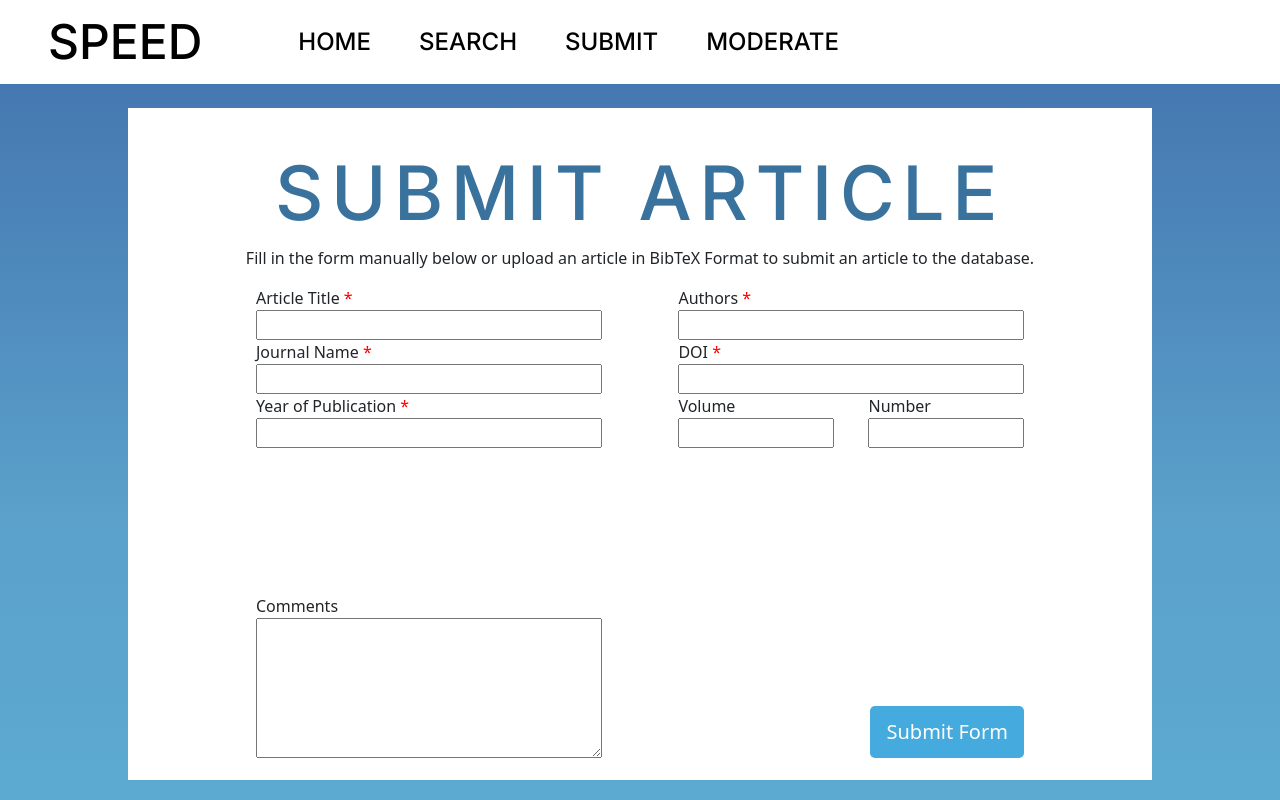
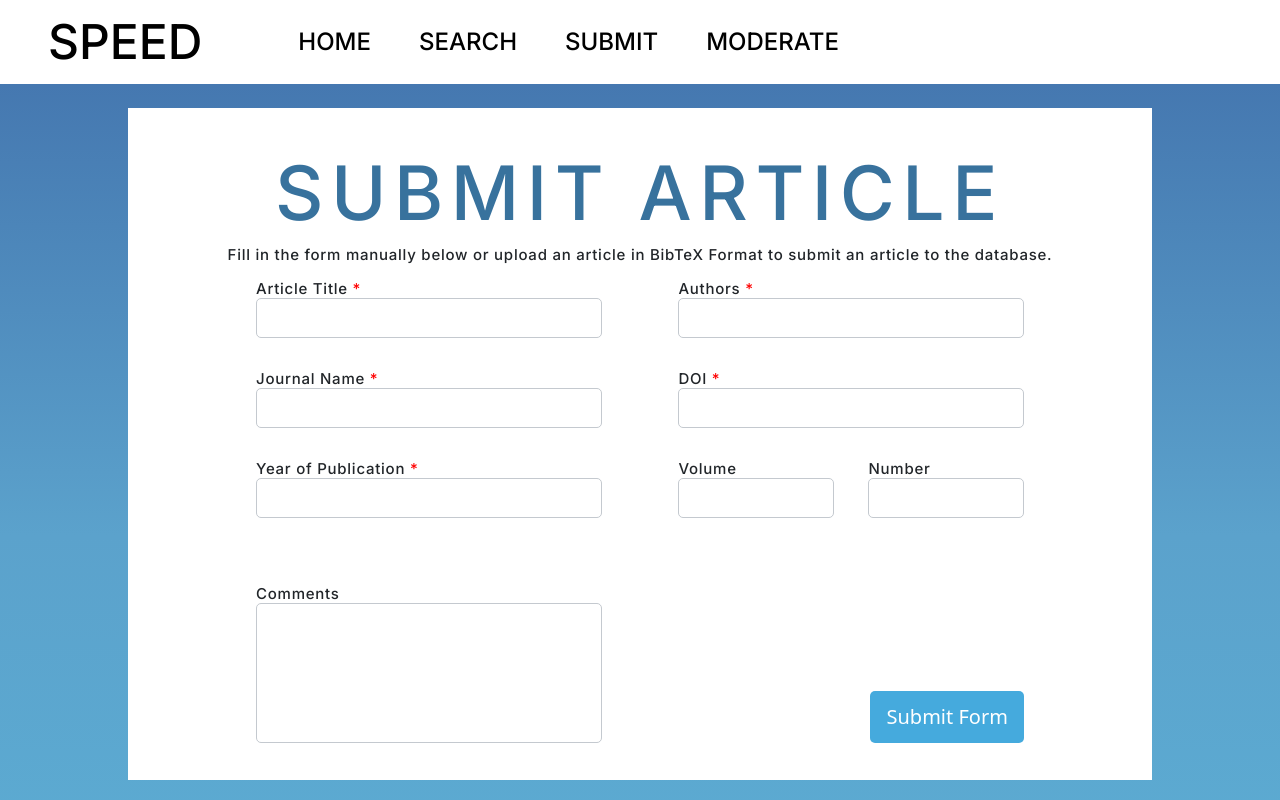
Before and after one commit to CISE-2023/SPEED-App, a Next.js app in the folder frontend/: page /submit in a window 1280 px wide. Built offline with nearby package versions, Linux system fonts and the light colour scheme.

Commit message:
style: finished styling the submit page
Aligned input boxes correctly
Alligned comments and form submit button

```diff
--- a/frontend/src/app/styles/Submit.module.css
+++ b/frontend/src/app/styles/Submit.module.css
@@ -1,7 +1,7 @@
 .wrapper{
     display: flex;
     width: 60vw;
-    height: 25vh;
+    height: 40vh;
     justify-content: space-between;
 }
 
@@ -13,7 +13,7 @@
 
 .rowWrapper{
     display: flex;
-    justify-content: space-between;
+    justify-content: space-between
 }
 
 .submit{
@@ -24,12 +24,25 @@
 
 .textArea{
     height: 17.5vh;
+    resize: none;
+    box-sizing: border-box;
+    border: 1px solid #C4C9CF;
+    border-radius: 5px;
 }
 
 .endWrapper{
     display: flex;
     width: 60vw;
-    height: 55%;
+    height: 30%;
     justify-content: space-between;
     align-items: flex-end;
 }
+
+.inputBox {
+box-sizing: border-box;
+height: 5vh;
+background: #FFFFFF;
+border: 1px solid #C4C9CF;
+border-radius: 5px;
+margin-bottom: 4vh;
+}
--- a/frontend/src/app/styles/globals.scss
+++ b/frontend/src/app/styles/globals.scss
@@ -46,6 +46,15 @@
     letter-spacing: 0.1em;
     font-weight: 500;
 
+}
+
+.text {
+font-family: 'Inter';
+font-style: normal;
+font-weight: 500;
+font-size: 15px;
+line-height: 18px;
+letter-spacing: 0.05em;
 }
 
 .form {
@@ -97,9 +106,6 @@
     background: #4592dd;
 }
 
-textarea {
-    resize: none;
-}
 
 #dropdown button{
     background-color: #45AADD;
--- a/frontend/src/app/submit/page.tsx
+++ b/frontend/src/app/submit/page.tsx
@@ -18,44 +18,47 @@ export default function SubmitPage() {
     <div className="page">
       <div className="pageContents">
         <h1 className="heading">SUBMIT ARTICLE</h1>
-        <p>
+        <p className="text">
           Fill in the form manually below or upload an article in BibTeX Format
           to submit an article to the database.
         </p>
-        <form className="pageContents">
+        <form>
           <div className={style.wrapper}>
             <div className={style.columnWrapper}>
-              <label htmlFor="title">
+              <label className="text">
                 Article Title <span style={{ color: "red" }}>*</span>
               </label>
               <input
                 type="text"
                 id="title"
                 required={true}
+                className={style.inputBox}
                 onChange={(e) => {
                   setTitle(e.target.value);
                 }}
               />
 
-              <label htmlFor="journal">
+              <label className="text">
                 Journal Name <span style={{ color: "red" }}>*</span>
               </label>
               <input
                 type="text"
                 id="journal"
                 required={true}
+                className={style.inputBox}
                 onChange={(e) => {
                   setJournal(e.target.value);
                 }}
               />
 
-              <label htmlFor="publication">
+              <label className="text">
                 Year of Publication <span style={{ color: "red" }}>*</span>
               </label>
               <input
                 type="number"
                 id="publication"
                 required={true}
+                className={style.inputBox}
                 onChange={(e) => {
                   setPublication(parseInt(e.target.value));
                 }}
@@ -63,25 +66,27 @@ export default function SubmitPage() {
             </div>
 
             <div className={style.columnWrapper}>
-              <label htmlFor="author">
+              <label className="text">
                 Authors <span style={{ color: "red" }}>*</span>
               </label>
               <input
                 type="text"
                 id="author"
                 required={true}
+                className={style.inputBox}
                 onChange={(e) => {
                   setAuthor(e.target.value);
                 }}
               />
 
-              <label htmlFor="doi">
+              <label className="text">
                 DOI <span style={{ color: "red" }}>*</span>
               </label>
               <input
                 type="number"
                 id="doi"
                 required={true}
+                className={style.inputBox}
                 onChange={(e) => {
                   setDOI(parseInt(e.target.value));
                 }}
@@ -89,13 +94,12 @@ export default function SubmitPage() {
 
               <div className={style.rowWrapper}>
                 <div className={style.columnWrapper}>
-                  <label className="temp" htmlFor="volume">
+                  <label className="text">
                     Volume
                   </label>
                   <input
-                    className="halfSize"
                     type="text"
-                    id="volume"
+                    className={style.inputBox}
                     onChange={(e) => {
                       setVolume(e.target.value);
                     }}
@@ -103,12 +107,13 @@ export default function SubmitPage() {
                 </div>
 
                 <div className={style.columnWrapper}>
-                  <label className="temp" htmlFor="number">
+                  <label className="text" htmlFor="number">
                     Number
                   </label>
                   <input
                     type="number"
                     id="number"
+                    className={style.inputBox}
                     onChange={(e) => {
                       setNumber(parseInt(e.target.value));
                     }}
@@ -119,7 +124,7 @@ export default function SubmitPage() {
           </div>
           <div className={style.endWrapper}>
             <div className={style.columnWrapper}>
-              <label htmlFor="comments">Comments</label>
+              <label className="text">Comments</label>
               <textarea
                 rows={8}
                 className={style.textArea}
```
